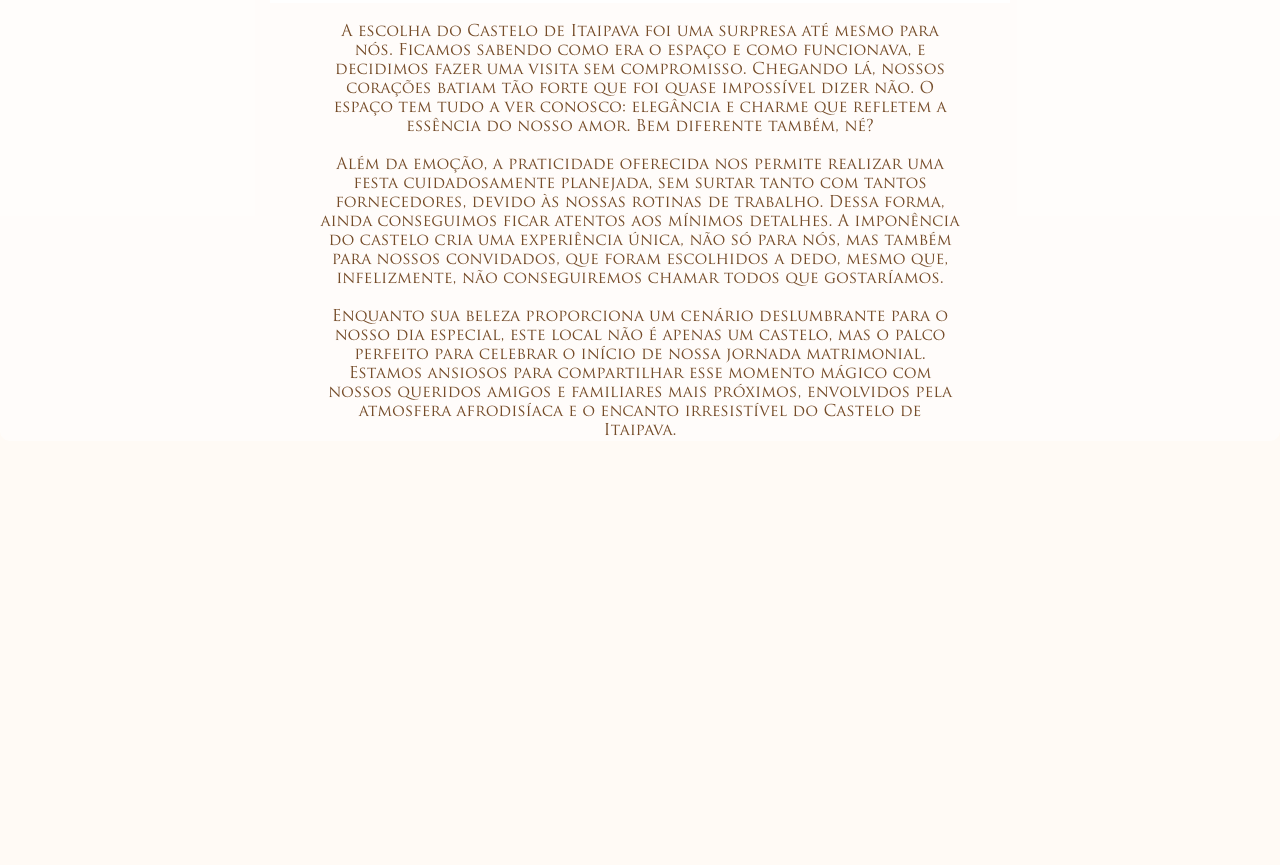
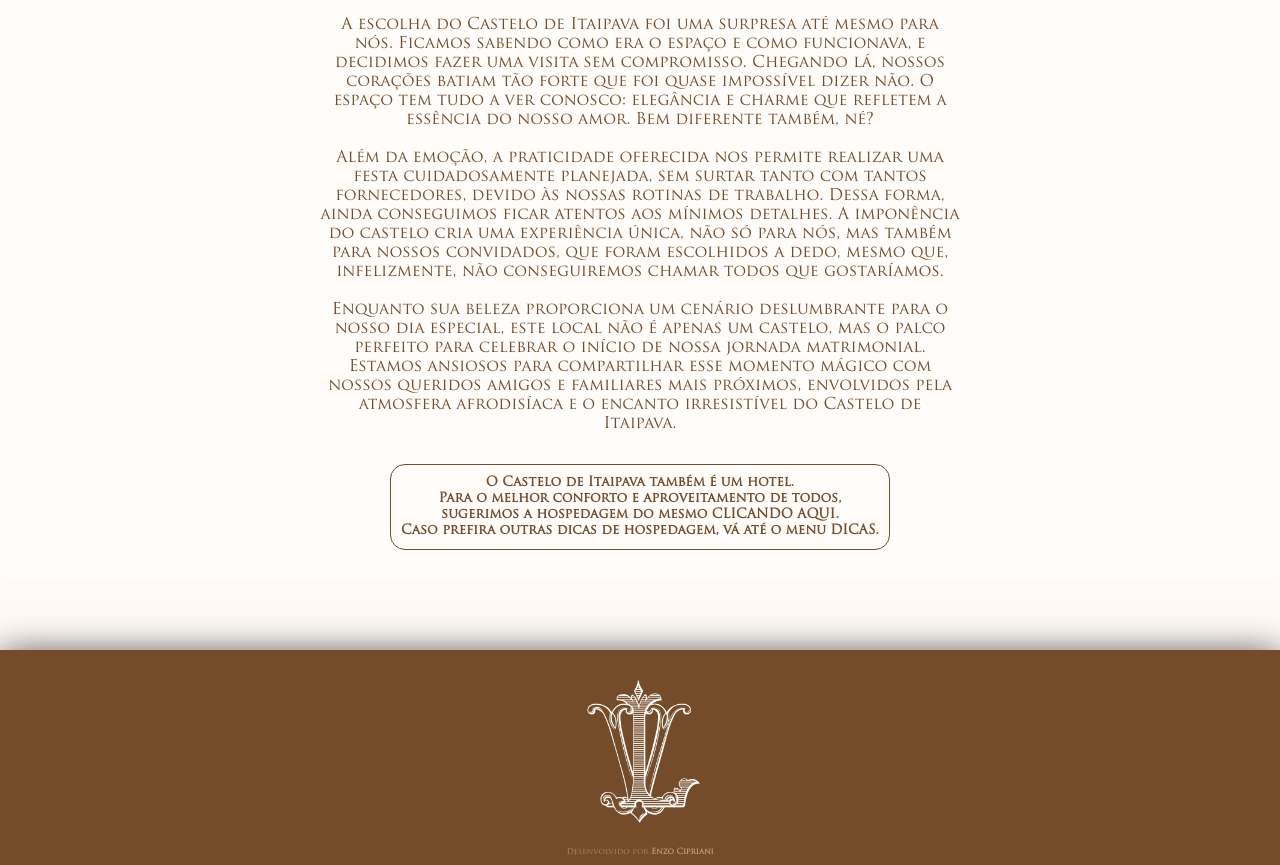
Before and after one commit to enzocipriani/casamento, a website: page recepcao.html in a window 1280 px wide. Shown: the part 1055-1920 px from the top of the page. Before the commit the page ends 1496 px from the top, so only its background shows below. Drawn offline with Linux system fonts and the light colour scheme.

Commit message:
edit_leticia

```diff
--- a/confirmar-presenca.css
+++ b/confirmar-presenca.css
@@ -117,9 +117,9 @@
 }
 
 .seccion1 {
+
   text-align: center;
   padding-top: 100px;
-  flex-direction: row;
 }
 
 .seccion1 h1 {
@@ -132,6 +132,10 @@
   text-transform: uppercase;
   font-weight: 400;
   font-size: 1rem;
+}
+
+.seccion1 .numbers h3 {
+  text-align: justify;
 }
 
 .seccion1 img {
--- a/index.css
+++ b/index.css
@@ -233,15 +233,15 @@
   text-align: center;
   padding-top: 60px;
   flex-direction: row;
+  margin-bottom: 40px;
 }
 
 .seccion4 img {
-  max-width: 900px;
-  max-height: 800px;
+  max-width: 984px;
+  max-height: 656px;
   width: auto;
   height: auto;
   border-radius: 10px;
-  padding-bottom: 30px;
 }
 
 .footer {
--- a/recepcao.css
+++ b/recepcao.css
@@ -187,7 +187,7 @@
   flex-direction: column;
   justify-content: center;
   align-items: center;
-
+  margin-bottom: 70px;
   border-radius: 10px;
   text-align: center;
   background-color: rgba(255, 255, 255, 0.558);
@@ -200,8 +200,15 @@
   text-transform: uppercase;
 }
 
-.seccion2 h4 {
-  padding-bottom: 20px;
+.seccion2 h3 {
+  margin-top: 25px;
+  margin-bottom: 20px;
+}
+
+.seccion2 a {
+  text-decoration: none;
+  color: var(--font-color);
+  font-weight: 800;
 }
 
 .images {
@@ -222,3 +229,39 @@
   padding-top: 20px;
   width: 50vw;
 }
+
+.seccion2 .box {
+  margin: 30px;
+  padding: 10px;
+  border: 1px solid var(--font-color);
+  border-radius: 15px;
+}
+
+.footer {
+  box-shadow: 0px 0px 35px 0px rgba(0,0,0,0.75);
+  -webkit-box-shadow: 0px 4px 35px 0px rgba(0,0,0,0.75);
+  -moz-box-shadow: 0px 0px 35px 0px rgba(0,0,0,0.75);
+  width: 100%;
+  height: 215px;
+  background-color: #754C29;
+  text-align: center;
+}
+
+.footer .img_footer {
+  padding-bottom: 15px;
+  padding-top: 26px;
+  width: 150px;
+  align-content: center;
+  align-items: center;
+  justify-content: center;
+}
+
+.footer p {
+  color: #b58a63;
+  font-size: 8px;
+}
+
+.footer a {
+  text-decoration: none;
+  color: #c89e77;
+}
--- a/recepcao.html
+++ b/recepcao.html
@@ -83,8 +83,8 @@
         </div>
 
         <div class="seccion2">
-            <h2>CASTELO DE ITAIPAVA</h2>
-            <h4>14 de Junho de 2024, Sexta-Feira, às 10h da manhã</h4>
+            <h3>CASTELO DE ITAIPAVA<br>
+            14 de Junho de 2024, Sexta-Feira, às 10h da manhã</h3>
             <div class="images">
                 <img src="assets/gallery/castelo.png" alt="">
                 <iframe src="https://www.google.com/maps/embed?pb=!1m14!1m8!1m3!1d14759.242250038555!2d-43.1252468!3d-22.3607807!3m2!1i1024!2i768!4f13.1!3m3!1m2!1s0x99091202868b19%3A0x127bea8345c6c77f!2sCastelo%20de%20Itaipava%20Eventos%20e%20Hotel!5e0!3m2!1spt-BR!2sbr!4v1696379169048!5m2!1spt-BR!2sbr" width="600" height="450" style="border:0;" allowfullscreen="" loading="lazy" referrerpolicy="no-referrer-when-downgrade"></iframe>
@@ -104,7 +104,17 @@
                 </p>
             </div>
 
+            <div class="box">
+              <h5>O Castelo de Itaipava também é um hotel.<br>Para o melhor conforto e aproveitamento de todos,<br>sugerimos a hospedagem do mesmo <a href="https://book.omnibees.com/hotelresults?q=5290&currencyId=16&lang=pt-BR&c=7641&NRooms=1&CheckIn=13062024&CheckOut=16062024&ad=1&ch=0"><b>CLICANDO AQUI</b></a>.<br>Caso prefira outras dicas de hospedagem, vá até o menu <a href="dicas.html">DICAS</a>. </h5>
+            </div>
+
+
         </div>
+
+        <footer class="footer">
+          <img class="img_footer" src="./assets/logo_b.png" alt="logo_branca">
+          <p>Desenvolvido por <a href="https://www.instagram.com/e.cipriani"><b>Enzo Cipriani</a></p>
+        </footer>
 
 
     </body>
```
Also changed, not shown: cerimonia.css (+7 -0 lines), cerimonia.html (+4 -2 lines), confirmar-presenca.html (+4 -1 lines), padrinhos.html (+2 -2 lines), assets/padrinhos/noiva/anaeagni.png (added).
